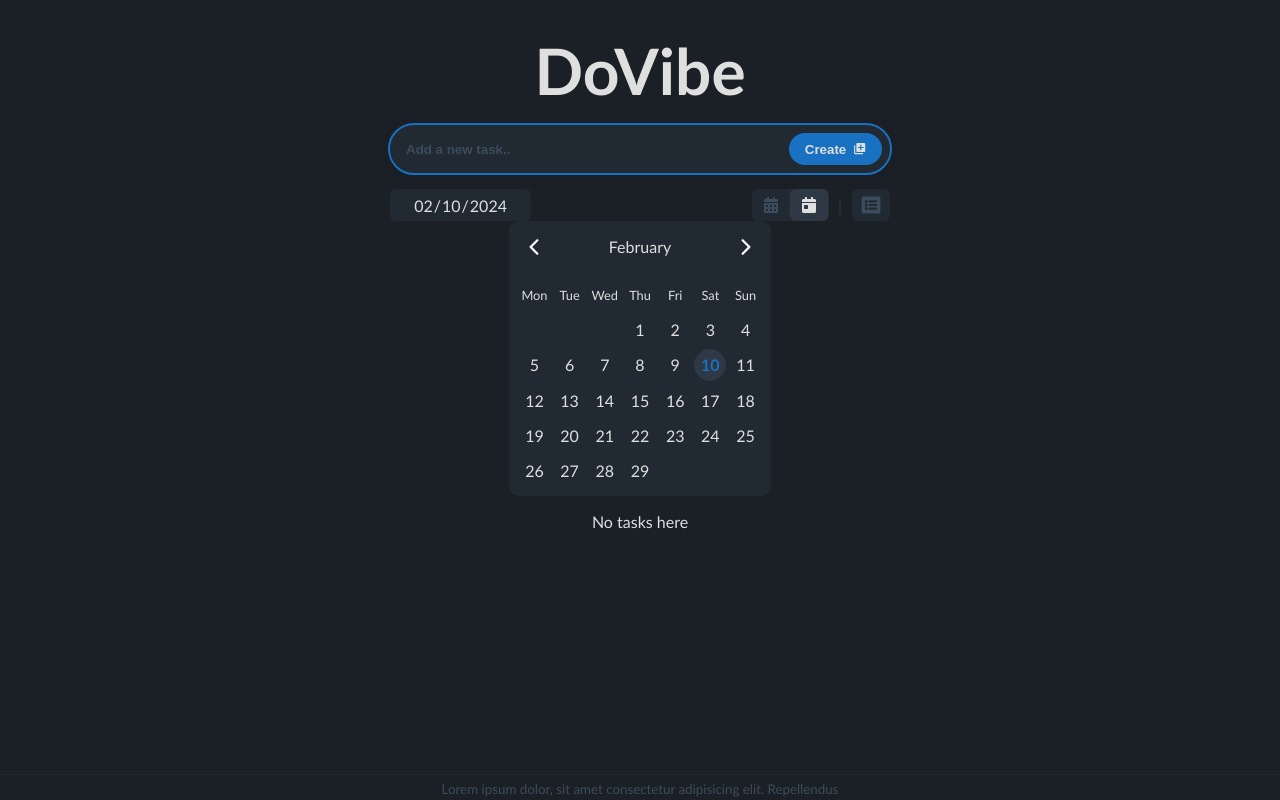
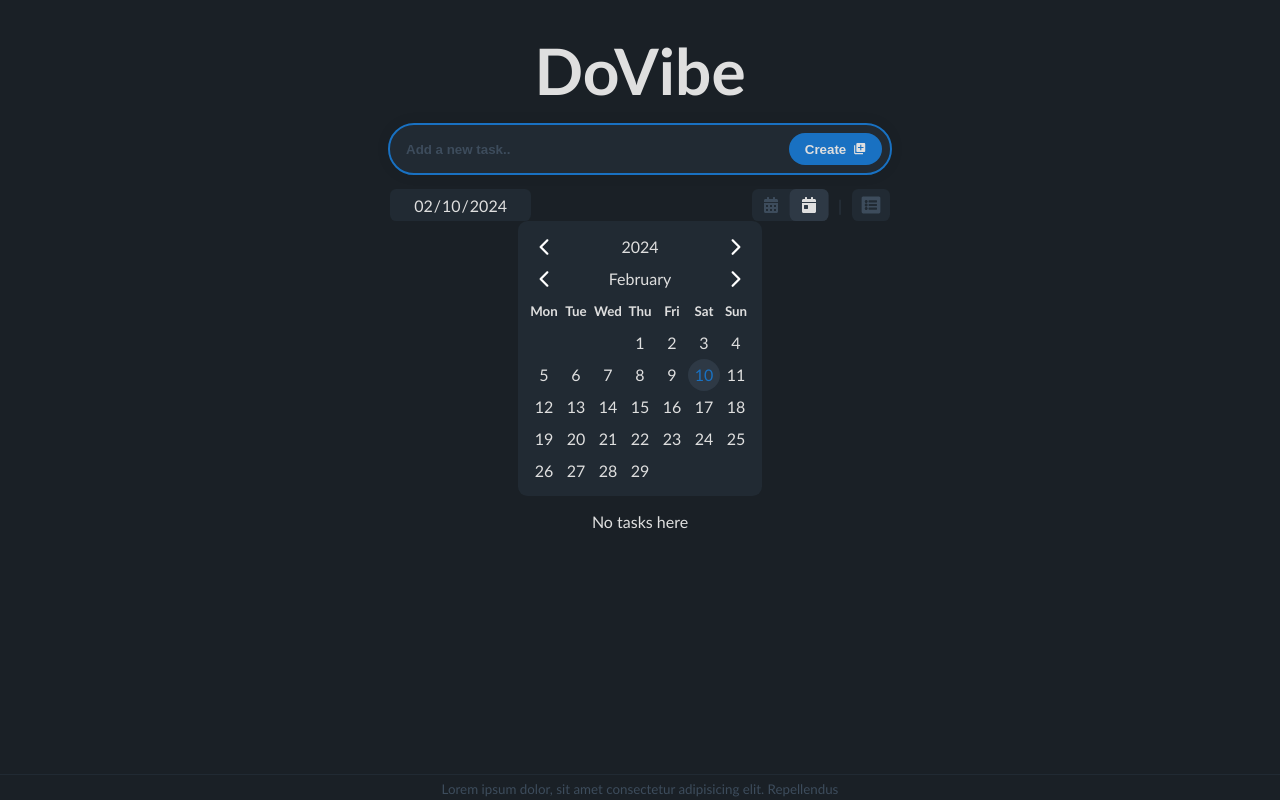
Before and after one commit to iNikAnn/DoVibe, a React (Create React App) app: page / in a window 1280 px wide. Built offline with nearby package versions, Linux system fonts and the light colour scheme; the HTML template or start-up script is replaced by a standard one.

Commit message:
Update: Improved DatePicker component with minor enhancements

```diff
--- a/src/components/datepicker/DatePicker.jsx
+++ b/src/components/datepicker/DatePicker.jsx
@@ -1,7 +1,7 @@
 import styles from '../../css/DatePicker.module.css';
 
 // react
-import { Fragment, useState, useEffect } from 'react';
+import { useState, useEffect } from 'react';
 
 // components
 import DatePickerCell from './DatePickerCell';
@@ -10,23 +10,22 @@ import DatePickerCell from './DatePickerCell';
 import { IoIosArrowForward } from "react-icons/io";
 
 function DatePicker({ initialDate, onPickDate, checkForUnfinishedTodosInDay }) {
+	const weekDays = ['Mon', 'Tue', 'Wed', 'Thu', 'Fri', 'Sat', 'Sun'];
 	const now = new Date();
 	const [year, setYear] = useState(now.getFullYear());
 	const [month, setMonth] = useState(now.getMonth());
 	const [day, setDay] = useState(now.getDate());
 	const [monthName, setMonthName] = useState(now.toLocaleString('default', { month: 'long' }));
 	const days = new Date(year, month + 1, 0).getDate();
-	const shift = new Date(year, month, 0).getDay();
-
-	// Отрабатывает 2 раза!!!
-	// console.log(month);
-	// console.log(shift);
+	const shift = new Date(year, month, 1).getDay();
 
 	useEffect(() => {
 		setMonthName(new Date(year, month, 1).toLocaleString('default', { month: 'long' }));
-	}, [month, year]);
+	}, [month]);
 
-	const weekDays = ['Mon', 'Tue', 'Wed', 'Thu', 'Fri', 'Sat', 'Sun'];
+	const handleChangeYear = (dir) => {
+		setYear((currYear) => currYear + (dir === 'back' ? -1 : 1));
+	};
 
 	const handleChangeMonth = (dir) => {
 		const newMonth = month + (dir === 'back' ? -1 : 1);
@@ -42,33 +41,46 @@ function DatePicker({ initialDate, onPickDate, checkForUnfinishedTodosInDay }) {
 
 	return (
 		<div className={styles.datePicker}>
-			<div className={styles.monthControl}>
+			<div>
+				<div className={styles.controls}>
+					<button onClick={() => handleChangeYear('back')}><IoIosArrowForward /></button>
+					<span>{year}</span>
+					<button onClick={() => handleChangeYear('forward')}><IoIosArrowForward /></button>
+				</div>
+
+				<div className={styles.controls}>
 					<button onClick={() => handleChangeMonth('back')}><IoIosArrowForward /></button>
 					<span>{monthName}</span>
 					<button onClick={() => handleChangeMonth('forward')}><IoIosArrowForward /></button>
 				</div>
+			</div>
 
 			<div className={styles.days}>
-				{[...weekDays, ...Array(shift).fill(null), ...Array(days).fill('day')].map((el, index) =>
-					<Fragment key={'fragment' + index}>
-						{index <= 6 ? (
-							<DatePickerCell key={`weekDay${el}`} text={el} className="weekDay" />
-						) : el === 'day' ? (
+				{weekDays.map((weekDay) =>
+					<small
+						key={weekDay}
+						className={styles.weekDay}
+					>
+						{weekDay}
+					</small>
+				)}
+
+				{
+					// generate an array of empty cells to fill at the beginning of the month
+					Array(shift === 0 ? 6 : shift - 1).fill(null).map((_, index) => <div key={'empty' + index} />)
+				}
+
+				{[...Array(days).fill('day')].map((_, index) =>
 					<DatePickerCell
-								key={`day${index - 6 - shift}`}
-								text={index - 6 - shift}
-								className="day"
+						key={`${year}-${month}-${index + 1}`}
+						text={index + 1}
 						initialDate={initialDate}
 						year={year}
 						month={month}
 						day={day}
-								onClick={handleChangeDate}
+						onSelectDay={handleChangeDate}
 						checkForUnfinishedTodosInDay={checkForUnfinishedTodosInDay}
 					/>
-						) : (
-							<div key={`shift${index}`} />
-						)}
-					</Fragment>
 				)}
 			</div>
 		</div>
--- a/src/components/datepicker/DatePickerCell.jsx
+++ b/src/components/datepicker/DatePickerCell.jsx
@@ -3,7 +3,7 @@ import styles from '../../css/DatePickerCell.module.css';
 // react
 import { useEffect, useState } from 'react';
 
-function DatePickerCell({ initialDate, text, className, year, month, day, onClick, checkForUnfinishedTodosInDay }) {
+function DatePickerCell({ initialDate, text, className, year, month, day, onSelectDay, checkForUnfinishedTodosInDay }) {
 	const dayDate = new Date(year, month, text);
 
 	const [isSelected, setIsSelected] = useState(false);
@@ -14,28 +14,27 @@ function DatePickerCell({ initialDate, text, className, year, month, day, onClic
 		return now.toDateString() === dayDate.toDateString();
 	});
 
-
+	// сheck for uncompleted todos in the current day
 	useEffect(() => {
-		if (className === 'weekDay') return false;
-
-		setHasUncompletedTodos(checkForUnfinishedTodosInDay(dayDate));
+		setHasUncompletedTodos(
+			checkForUnfinishedTodosInDay(dayDate)
+		);
 	}, []);
 
+	// checks if the day is selected
 	useEffect(() => {
 		setIsSelected(() => {
-			if (className === 'weekDay') return false;
+			const currentDate = new Date(initialDate);
+			const dayDate = new Date(year, month, text);
 
-			const currentDate = new Date(initialDate);
-			const selectedDate = new Date(year, month, text);
-
-			return selectedDate.toDateString() === currentDate.toDateString();
+			return dayDate.toDateString() === currentDate.toDateString();
 		});
 	}, [day]);
 
 	return (
 		<div
-			className={`${styles.cell} ${styles[className]} ${isToday ? styles.today : ''} ${isSelected ? styles.selected : ''} ${hasUncompletedTodos ? styles.highlight : ''}`}
-			onClick={() => onClick(new Date(year, month, text))}
+			className={`${styles.cell} ${isToday ? styles.today : ''} ${isSelected ? styles.selected : ''} ${hasUncompletedTodos ? styles.highlight : ''}`}
+			onClick={() => onSelectDay(dayDate)}
 		>
 			{text}
 		</div>
--- a/src/css/DatePicker.module.css
+++ b/src/css/DatePicker.module.css
@@ -6,15 +6,16 @@
 	padding: 0.6rem;
 }
 
-.monthControl {
+.controls {
+	/* outline: 1px solid tomato; */
 	display: flex;
 	align-items: center;
 	justify-content: space-between;
 	/* padding: 0.6rem; */
-	margin-bottom: 1rem;
+	/* margin-bottom: 1rem; */
 }
 
-.monthControl button {
+.controls button {
 	width: 2rem;
 	height: 2rem;
 	display: flex;
@@ -24,17 +25,17 @@
 	border-radius: 50%;
 }
 
-.monthControl button:hover {
+.controls button:hover {
 	background-color: var(--bg-color-tertiary);
 }
 
-.monthControl button svg {
+.controls button svg {
 	width: 75%;
 	height: 75%;
 }
 
 /* left button svg */
-.monthControl button:first-child svg {
+.controls button:first-child svg {
 	transform: rotate(180deg);
 }
 
@@ -42,5 +43,14 @@
 	display: grid;
 	grid-template-columns: repeat(7, 2rem);
 	grid-template-rows: repeat(6, 2rem);
-	gap: 0.2rem;
+	/* gap: 0.2rem; */
+	/* margin-top: 1rem; */
 }
+
+.weekDay {
+	/* outline: 1px solid tomato; */
+	display: flex;
+	align-items: center;
+	justify-content: center;
+	font-weight: 600;
+}
--- a/src/css/DatePickerCell.module.css
+++ b/src/css/DatePickerCell.module.css
@@ -9,18 +9,14 @@
 	border-radius: 50%;
 }
 
-.weekDay {
-	font-size: 0.8rem;
-}
-
-.day:hover {
+.cell:hover {
 	background-color: var(--bg-color-tertiary);
 	cursor: pointer;
 }
 
 .today {
 	color: var(--accent-color);
-	font-weight: 600;
+	/* font-weight: 600; */
 }
 
 .selected {
```
Lines whose indentation alone changed are shown as unchanged.
